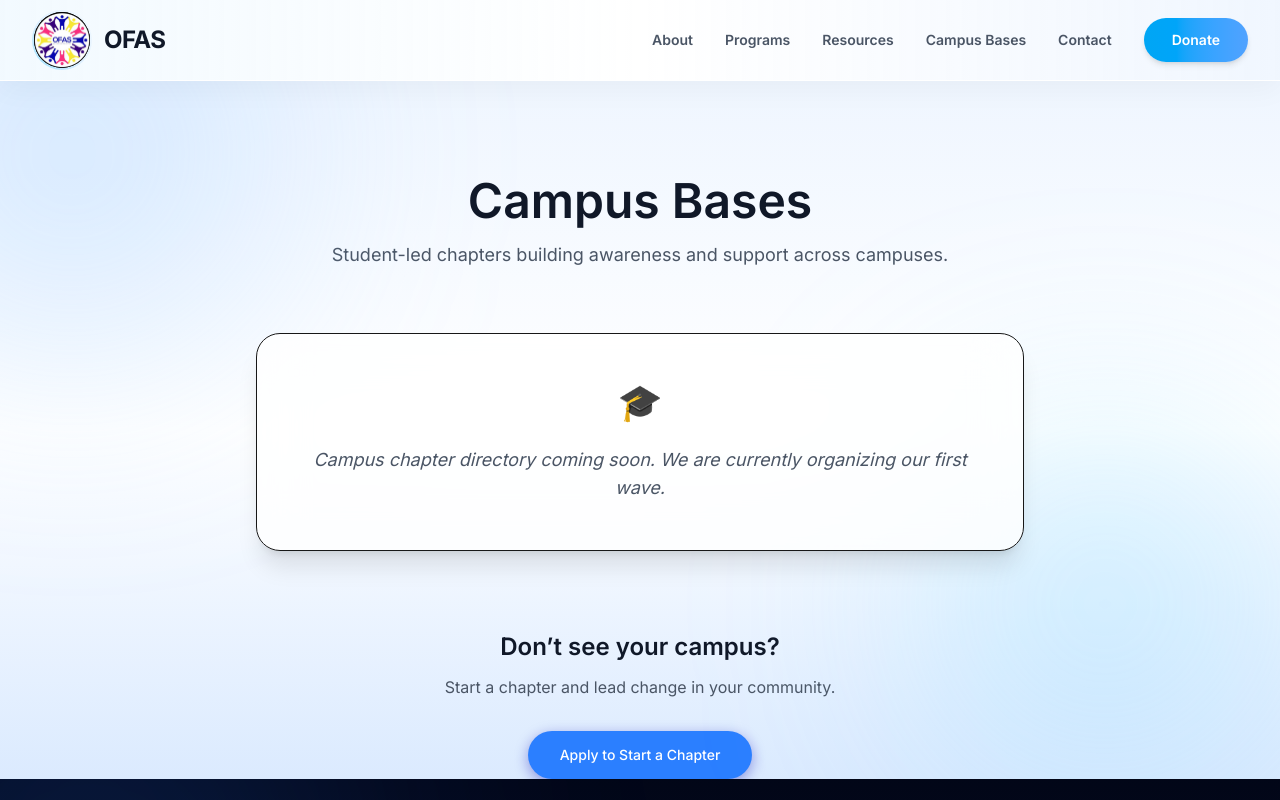
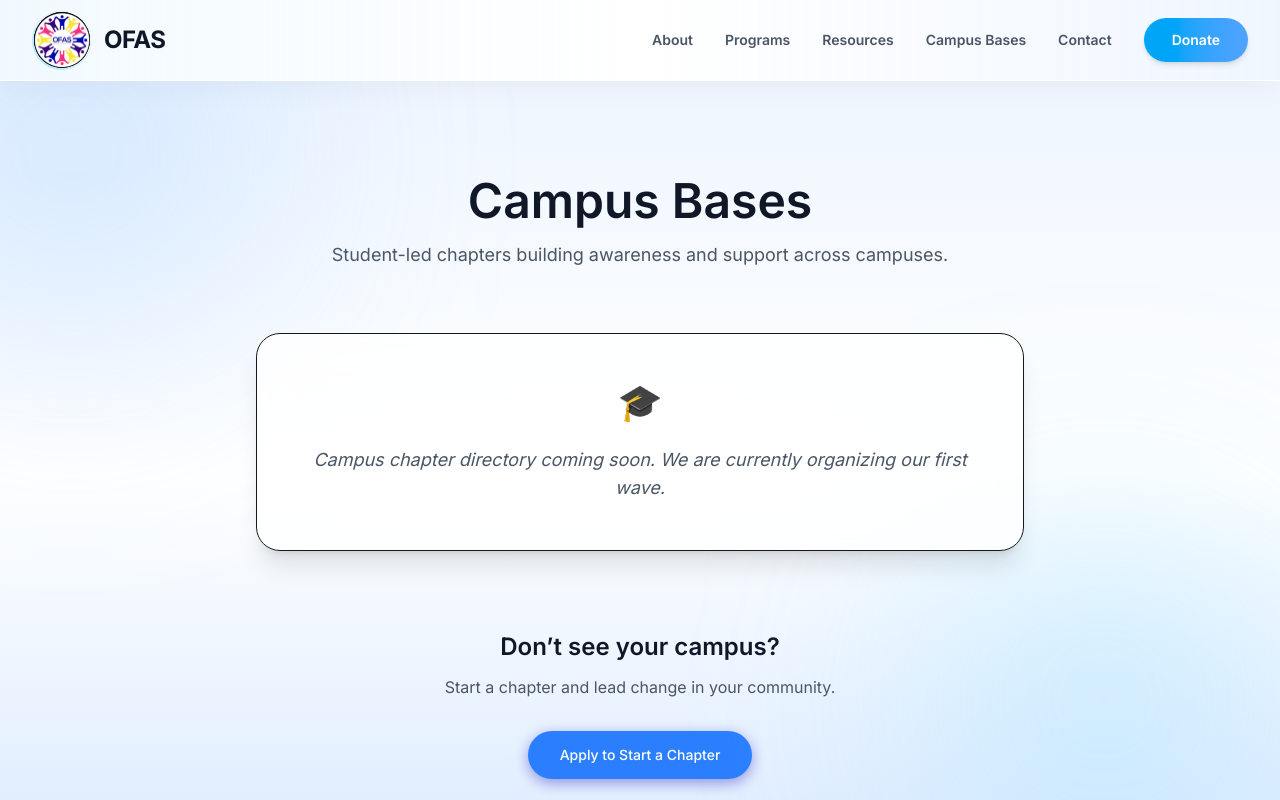
Before and after one commit to SewejeJoshua/ofas, a Next.js app: page /campus-bases in a window 1280 px wide. Shown: the top 800 px of the page. Built offline with nearby package versions, Linux system fonts and the light colour scheme.

Commit message:
updated ui

```diff
--- a/app/campus-bases/page.tsx
+++ b/app/campus-bases/page.tsx
@@ -21,7 +21,7 @@ export function CampusBasesPage() {
   }, [open]);
 
   return (
-    <section id="campus-bases" className="scroll-mt-24 relative overflow-hidden">
+    <section id="campus-bases" className="scroll-mt-24 relative overflow-hidden pb-24">
 
       {/* 🌈 BACKGROUND */}
       <div className="absolute inset-0 -z-10 bg-gradient-to-b from-blue-50 via-white to-blue-100 dark:from-gray-950 dark:via-gray-900 dark:to-gray-950" />
```
